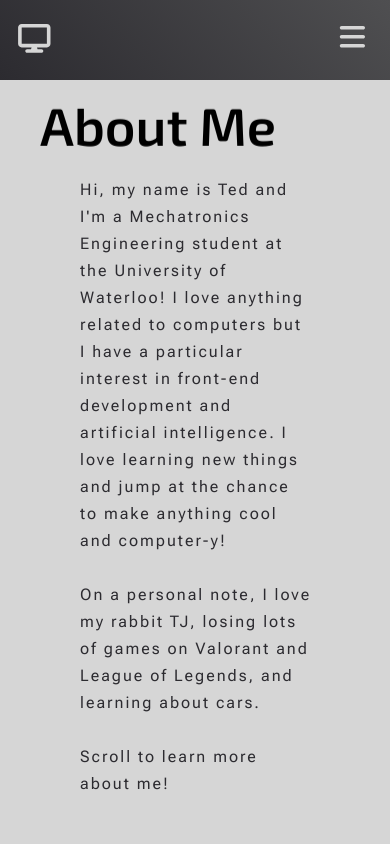
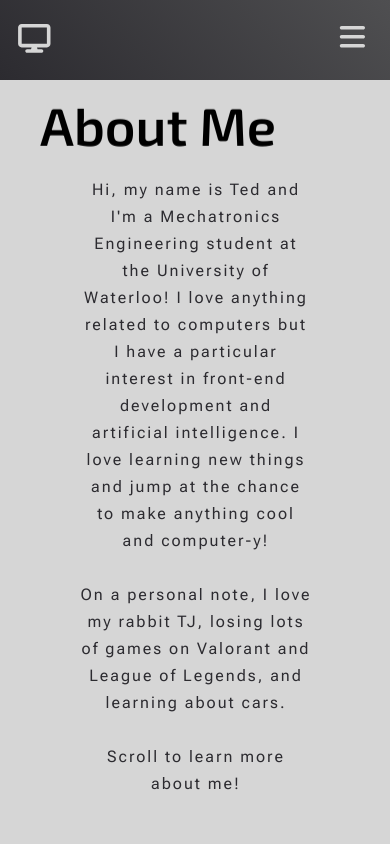
Before and after one commit to tedhz/ted-zhang-website, a React (Create React App) app: page /about in a window 390 px wide. Shown: the top 844 px of the page. Built offline with nearby package versions, Linux system fonts and the light colour scheme.

Commit message:
Update About.scss

```diff
--- a/src/pages/about/About.scss
+++ b/src/pages/about/About.scss
@@ -34,12 +34,16 @@
 
 .about-text {
     padding-left: 20%;
+    text-align: left;
     color: #2C2B30;
     max-width: 80vw;
     font-size: 1rem;
     letter-spacing: 2px;
     line-height: 27px;
     padding-bottom: 12%;
+    @media screen and (max-width: 700px) {
+        text-align: center;
+    }
 }
 
 .about-pic {
```
